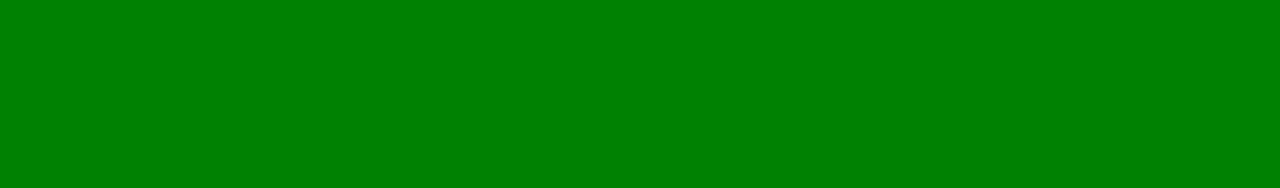
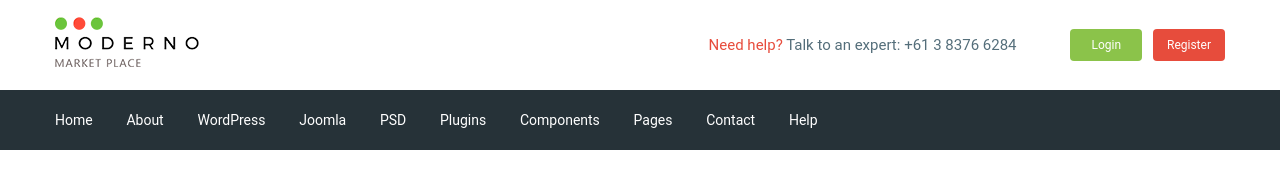
Before and after one commit to WebstyleUgn/moderno, a website: page app/index.html in a window 1280 px wide. Drawn offline with nearby package versions, Linux system fonts and the light colour scheme; files that its build step writes are made by us from their sources.

Commit message:
added header

```diff
--- /dev/null
+++ b/app/fonts/stylesheet.css
@@ -0,0 +1,29 @@
+@font-face {
+    font-family: 'Roboto';
+    src: local('Roboto Bold'), local('Roboto-Bold'),
+        url('../fonts/Roboto-Bold.woff2') format('woff2'),
+        url('../fonts/Roboto-Bold.woff') format('woff');
+    font-weight: bold;
+    font-style: normal;
+    font-display: swap;
+}
+
+@font-face {
+    font-family: 'Roboto';
+    src: local('Roboto'), local('Roboto-Regular'),
+        url('../fonts/Roboto-Regular.woff2') format('woff2'),
+        url('../fonts/Roboto-Regular.woff') format('woff');
+    font-weight: normal;
+    font-style: normal;
+    font-display: swap;
+}
+
+@font-face {
+    font-family: 'Roboto';
+    src: local('Roboto Medium'), local('Roboto-Medium'),
+        url('../fonts/Roboto-Medium.woff2') format('woff2'),
+        url('../fonts/Roboto-Medium.woff') format('woff');
+    font-weight: 500;
+    font-style: normal;
+    font-display: swap;
+}
--- a/app/index.html
+++ b/app/index.html
@@ -9,8 +9,92 @@
 </head>
 <body>
 
+    <header class="header">
+        <div class="header__top">
+            <div class="container">
+                <div class="header__top-inner">
+                    <div class="header__logo">
+                        <a href="#">
+                            <img src="images/logo.png" alt="">
+                        </a>
+                    </div>
+                    <div class="header__text">
+                        <a href="#">
+                            <span>Need help?</span>
+                        </a>
+                        Talk to an expert:
+                        <a class="header__phone" href="tel:61383766284">+61 3 8376 6284</a>
+                    </div>
+                    <div class="header__box">
+                        <a class="basket" href="#"></a>
+                        <a class="header__btn header__btn-login" href="">Login</a>
+                        <a class="header__btn header__btn-register" href="">Register</a>
+                    </div>
+                </div>
+            </div>
+        </div>
+        <div class="header__menu">
+            <div class="container">
+                <nav class="menu">
+                    <ul class="menu__list">
+                        <li>
+                            <a href="#">
+                                Home
+                            </a>
+                        </li>
+                        <li>
+                            <a href="#">
+                                About
+                            </a>
+                        </li>
+                        <li>
+                            <a href="#">
+                                WordPress
+                            </a>
+                        </li>
+                        <li>
+                            <a href="#">
+                                Joomla
+                            </a>
+                        </li>
+                        <li>
+                            <a href="#">
+                                PSD
+                            </a>
+                        </li>
+                        <li>
+                            <a href="#">
+                                Plugins
+                            </a>
+                        </li>
+                        <li>
+                            <a href="#">
+                                Components
+                            </a>
+                        </li>
+                        <li>
+                            <a href="#">
+                                Pages
+                            </a>
+                        </li>
+                        <li>
+                            <a href="#">
+                                Contact
+                            </a>
+                        </li>
+                        <li>
+                            <a href="#">
+                                Help
+                            </a>
+                        </li>
+                    </ul>
+                </nav>
+            </div>
+        </div>
+    </header>
+
     <script src="https://ajax.googleapis.com/ajax/libs/jquery/3.5.1/jquery.min.js"></script>
     <script src="js/libs.min.js"></script>
-    <script src="js/main.min.js"></script>
+    <script src="js/libs.min.js"></script>
 </body>
 </html>
--- a/app/js/main.js
+++ /dev/null
@@ -1,5 +0,0 @@
-$(function() {
-
-
-
-});
--- /dev/null
+++ b/app/scss/_fonts.scss
@@ -0,0 +1,29 @@
+@font-face {
+    font-family: 'Roboto', sans-serif;
+    src: local('Roboto Bold'), local('Roboto-Bold'),
+        url('../fonts/Roboto-Bold.woff2') format('woff2'),
+        url('../fonts/Roboto-Bold.woff') format('woff');
+    font-weight: bold;
+    font-style: normal;
+    font-display: swap;
+}
+
+@font-face {
+    font-family: 'Roboto', sans-serif;
+    src: local('Roboto'), local('Roboto-Regular'),
+        url('../fonts/Roboto-Regular.woff2') format('woff2'),
+        url('../fonts/Roboto-Regular.woff') format('woff');
+    font-weight: normal;
+    font-style: normal;
+    font-display: swap;
+}
+
+@font-face {
+    font-family: 'Roboto', sans-serif;
+    src: local('Roboto Medium'), local('Roboto-Medium'),
+        url('../fonts/Roboto-Medium.woff2') format('woff2'),
+        url('../fonts/Roboto-Medium.woff') format('woff');
+    font-weight: 500;
+    font-style: normal;
+    font-display: swap;
+}
--- /dev/null
+++ b/app/scss/_global.scss
@@ -0,0 +1,36 @@
+html {
+    box-sizing: border-box;
+}
+
+*,
+*::before,
+*::after {
+    box-sizing: inherit;
+}
+
+a {
+    text-decoration: none;
+    display: inline-block;
+    color: $text;
+}
+
+ul,
+li {
+    margin: 0;
+    padding: 0;
+    list-style: none;
+}
+
+.container {
+    max-width: 1200px;
+    margin: 0 auto;
+    padding: 0 15px;
+}
+
+body {
+    font-family: 'Roboto', sans-serif;
+    font-size: 15px;
+    font-weight: 400;
+    line-height: 24px;
+    color: $text;
+}
--- /dev/null
+++ b/app/scss/_vars.scss
@@ -0,0 +1,4 @@
+$text: #546e7a;
+$red: #e74c3c;
+$green: #8bc34a;
+$bg: #263238;
--- a/app/scss/style.scss
+++ b/app/scss/style.scss
@@ -1,22 +1,60 @@
-html {
-    box-sizing: border-box;
+@import 'vars';
+@import 'global';
+@import 'fonts';
+
+.header__top-inner {
+    display: flex;
+    justify-content: space-between;
+    height: 90px;
+    align-items: center;
 }
 
-*, *::before, *::after {
-    box-sizing: inherit;
+.header__text {
+    margin-left: auto;
+    margin-right: 50px;
+    span {
+        color: $red;
+    }
 }
 
-.box {
-    padding: 0;
-    margin: 0;
-    font-size: 22px;
+.header__btn {
+    padding: 4px;
+    width: 72px;
+    border-radius: 4px;
+    text-align: center;
+    color: #fff;
+    font-size: 12px;
 }
 
-.test {
-    text-decoration: none;
-    overflow: hidden;
+.header__btn-login {
+    background-color: $green;
 }
 
-body {
-    background-color: green;
+.header__btn-register {
+    background-color: $red;
+    margin-left: 7px;
 }
+
+.header__menu {
+    background-color: $bg;
+}
+
+.menu {
+    display: flex;
+    height: 60px;
+    align-items: center;
+}
+
+.menu__list {
+    li {
+        display: inline-block;
+        & + li {
+            margin-left: 30px;
+        }
+    }
+
+    a {
+        color: #fff;
+        font-size: 14px;
+    }
+}
```
Also changed, not shown: gulpfile.js (+17 -17 lines), package.json (+9 -10 lines), app/fonts/Roboto-Bold.woff (added), app/fonts/Roboto-Bold.woff2 (added), app/fonts/Roboto-Medium.woff (added), app/fonts/Roboto-Medium.woff2 (added), app/fonts/Roboto-Regular.woff (added), app/fonts/Roboto-Regular.woff2 (added), app/images/logo.png (added), 1 other file.
